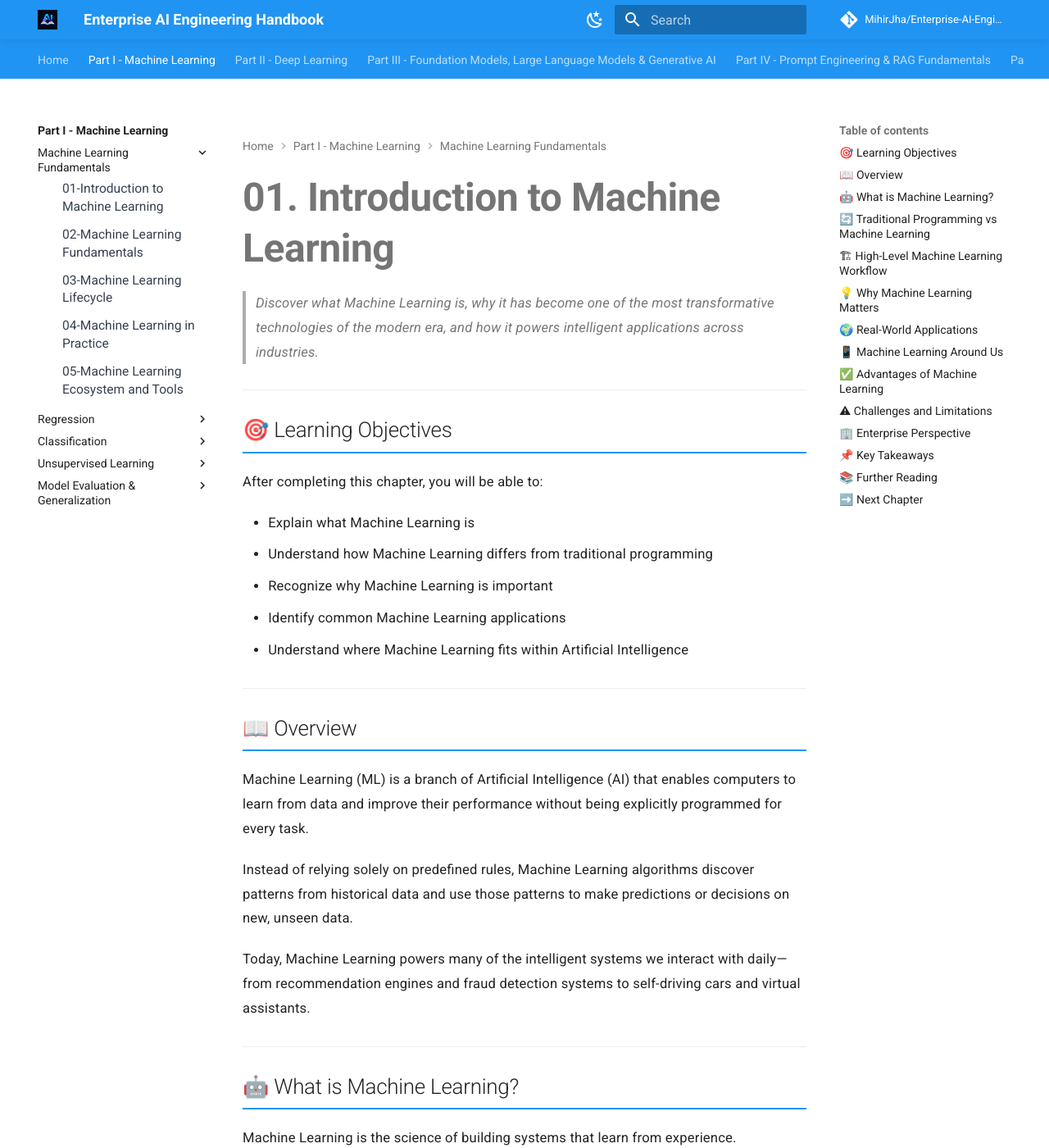
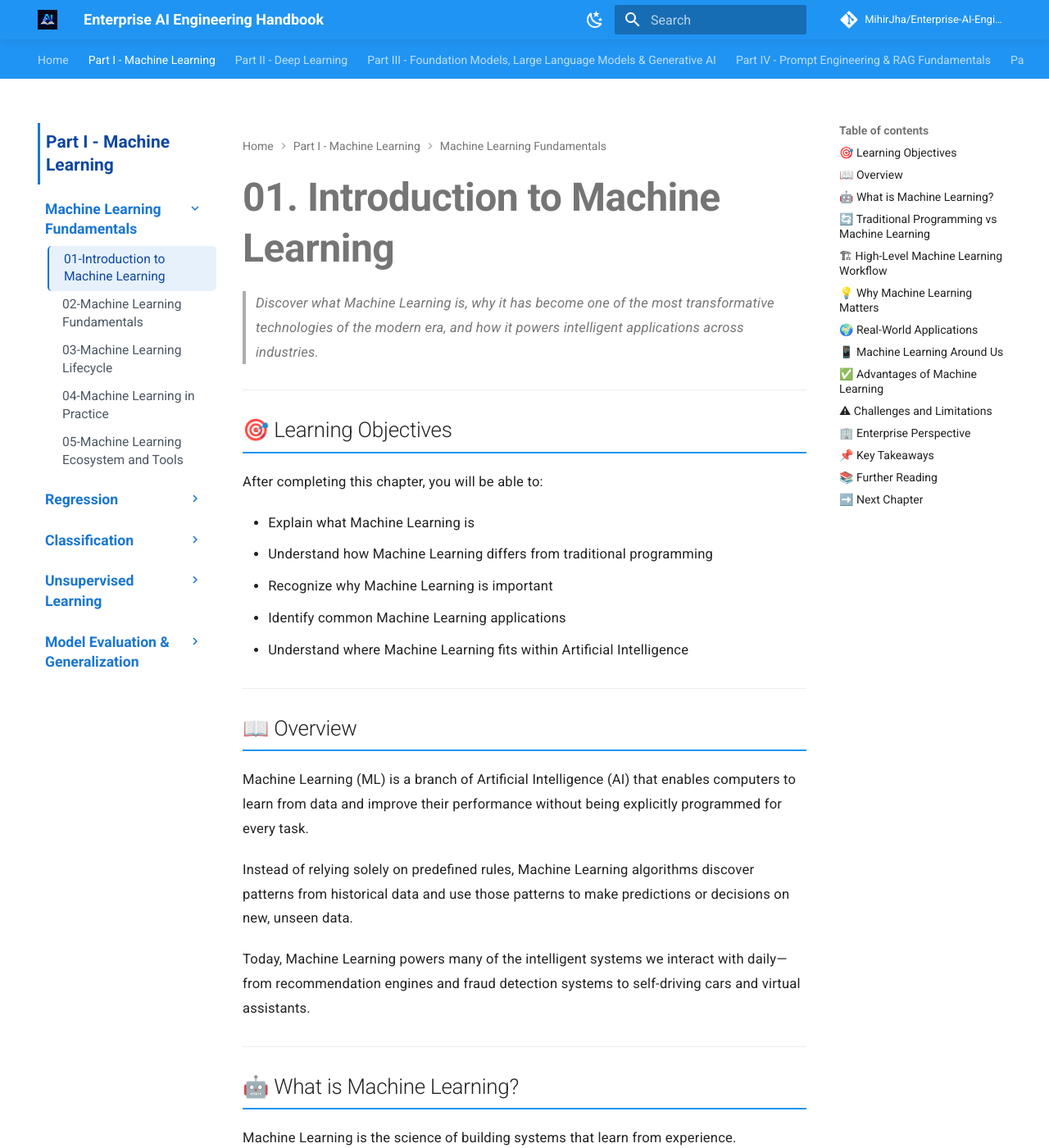
Before and after one commit to MihirKJha/enterprise-ai-engineering-handbook, an MkDocs documentation site: the page built from docs/01-machine-learning/01-introduction-to-machine-learning.md, in a window 1280 px wide and 1400 px high. Shown: the whole window at 82% size. Built offline with MkDocs 1.6.1 and Material for MkDocs 9.7.7, drawn with Linux system fonts in a browser that asks for light colours; comment, search, counter and statistics services are not loaded.

Commit message:
Added side bar colours in extra.css
Added side bar colours in extra.css

```diff
--- a/docs/stylesheets/extra.css
+++ b/docs/stylesheets/extra.css
@@ -1,24 +1,107 @@
 /* =========================================================
-   LEVEL 3 — CHAPTER
+   SIDEBAR NAVIGATION — 3 LEVEL VISUAL HIERARCHY
+   ========================================================= */
+
+
+/* =========================================================
+   LEVEL 1 — PART
+   Example:
+   Part I - Machine Learning
    ========================================================= */
 
 .md-sidebar--primary
 .md-nav--primary
 > .md-nav__list
 > .md-nav__item
-> .md-nav
+> .md-nav__link {
+
+  font-size: 1.05rem;
+  font-weight: 700;
+  line-height: 1.35;
+
+  color: #0d47a1;
+
+  padding: 0.45rem 0.35rem;
+
+  border-left: 3px solid #1976d2;
+}
+
+
+/* Part hover */
+
+.md-sidebar--primary
+.md-nav--primary
 > .md-nav__list
 > .md-nav__item
-> .md-nav
-> .md-nav__list
-> .md-nav__item
+> .md-nav__link:hover {
+
+  color: #0b3c91;
+}
+
+
+/* =========================================================
+   LEVEL 2 — SECTION
+   Example:
+   Machine Learning Fundamentals
+   Regression
+   Classification
+   ========================================================= */
+
+.md-sidebar--primary
+.md-nav--primary
+.md-nav__list
+.md-nav__item
+.md-nav__item
+> .md-nav__link {
+
+  font-size: 0.88rem;
+  font-weight: 700;
+  line-height: 1.4;
+
+  color: #1976d2;
+
+  padding: 0.35rem 0.45rem;
+
+  border-radius: 0.25rem;
+}
+
+
+/* Section hover */
+
+.md-sidebar--primary
+.md-nav--primary
+.md-nav__list
+.md-nav__item
+.md-nav__item
+> .md-nav__link:hover {
+
+  color: #0d47a1;
+
+  background-color: rgba(25, 118, 210, 0.07);
+}
+
+
+/* =========================================================
+   LEVEL 3 — CHAPTER
+   Example:
+   01-Introduction to Machine Learning
+   02-Machine Learning Fundamentals
+   ========================================================= */
+
+.md-sidebar--primary
+.md-nav--primary
+.md-nav__list
+.md-nav__item
+.md-nav__item
+.md-nav__list
+.md-nav__item
 > .md-nav__link {
 
   font-size: 0.78rem;
   font-weight: 500;
   line-height: 1.4;
 
-  color: #374151;
+  color: #4b5563;
 
   padding: 0.28rem 0.45rem 0.28rem 0.9rem;
 
@@ -32,17 +115,32 @@
 
 .md-sidebar--primary
 .md-nav--primary
-> .md-nav__list
-> .md-nav__item
-> .md-nav
-> .md-nav__list
-> .md-nav__item
-> .md-nav
-> .md-nav__list
-> .md-nav__item
+.md-nav__list
+.md-nav__item
+.md-nav__item
+.md-nav__list
+.md-nav__item
 > .md-nav__link:hover {
 
   color: #1565c0;
 
   background-color: rgba(21, 101, 192, 0.06);
 }
+
+
+/* =========================================================
+   ACTIVE CHAPTER
+   ========================================================= */
+
+.md-sidebar--primary
+.md-nav--primary
+.md-nav__link--active {
+
+  color: #0d47a1 !important;
+
+  font-weight: 600;
+
+  background-color: rgba(25, 118, 210, 0.10);
+
+  border-left: 2px solid #1976d2;
+}
```
